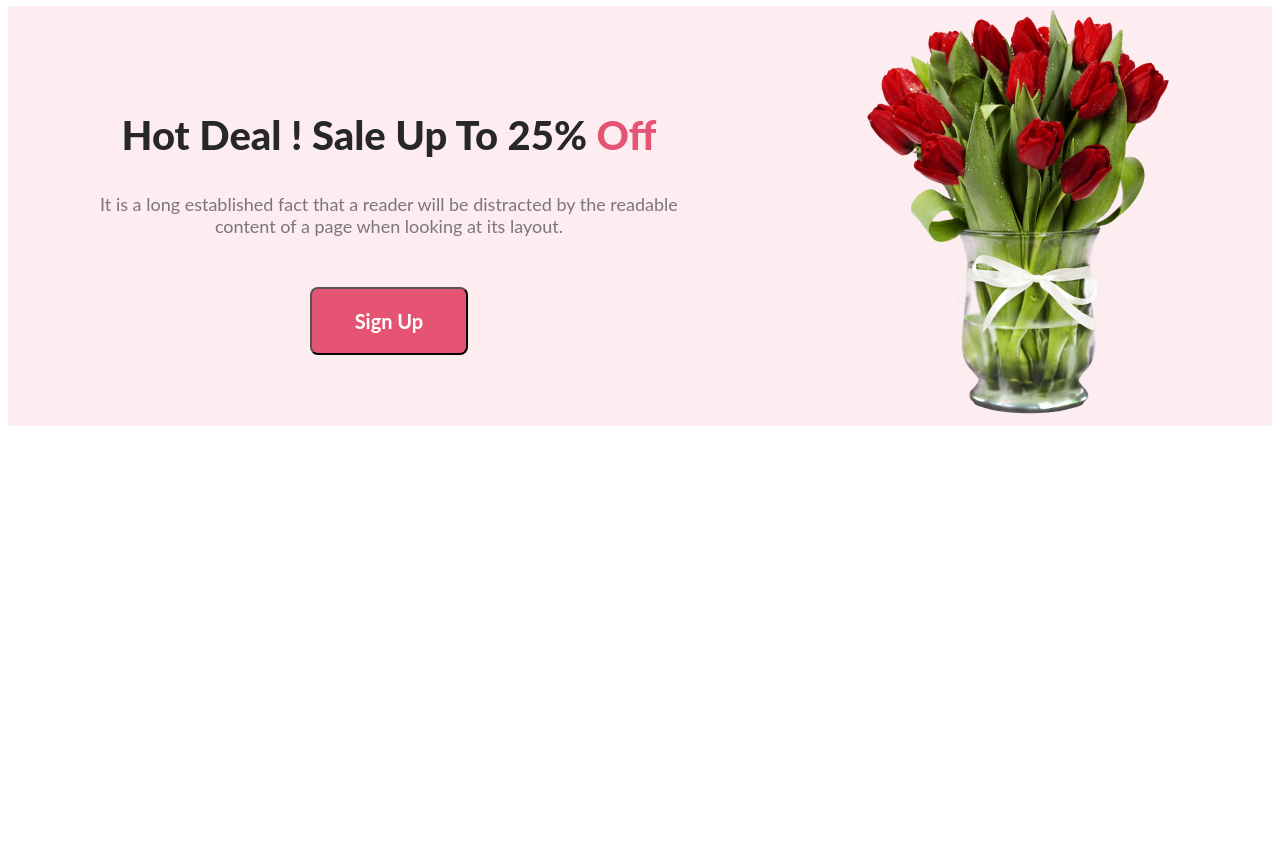
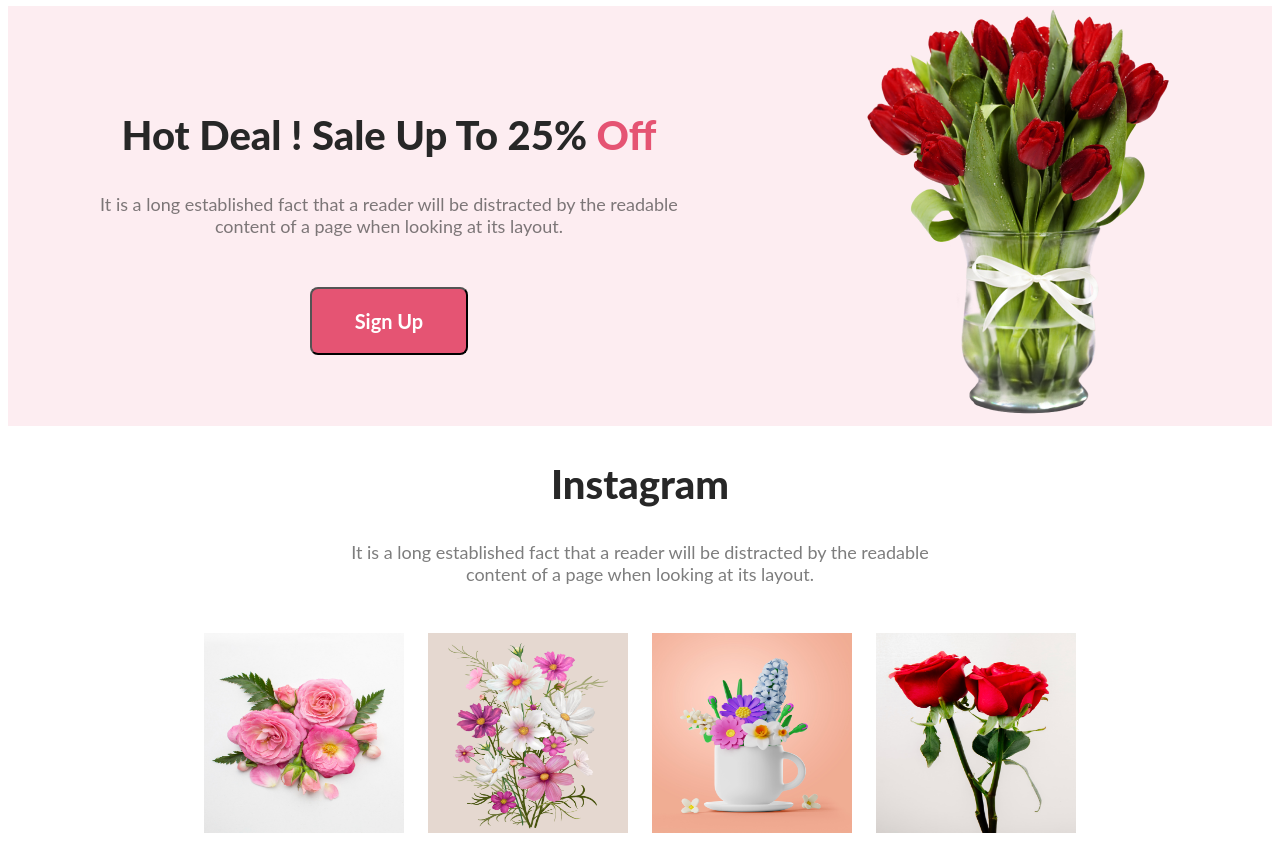
Before and after one commit to mahfuzul84/flower-shop-repo, a plain HTML site: page index.html in a window 1280 px wide. Shown: the part 1942-2790 px from the top of the page. Before the commit the page ends 2376 px from the top, so only its background shows below. Drawn offline with Linux system fonts and the light colour scheme.

Commit message:
instagram section style added

```diff
--- a/index.html
+++ b/index.html
@@ -74,6 +74,29 @@
                 </div>
             </div>
         </section>
-    </main>
+        <!-- instagram section start -->
+        <section>
+            <div class="instagram">
+                <h2 class="instagram-title">Instagram</h2>
+                <p class="instagram-description">It is a long established fact that a reader will be distracted by the readable <br>content of a page when looking at its layout.</p>
+            </div>
+           <div class="instagram-container">
+            <div class="instagram-pic">
+                <img class="instagram-img" src="images/Flower 01.png" alt="">
+            </div>
+            <div class="instagram-pic">
+                <img class="instagram-img" src="images/Rectangle 4.png" alt="">
+            </div>
+            <div class="instagram-pic">
+                <img class="instagram-img" src="images/Rectangle 5.png" alt="">
+            </div>
+            <div class="instagram-pic">
+                <img class="instagram-img" src="images/Rectangle 6.png" alt="">
+            </div>
+           </div>
+
+            </div>
+        </section>
+        </main>
 </body>
 </html>
--- a/styles/flower-shop.css
+++ b/styles/flower-shop.css
@@ -165,3 +165,34 @@ body{
     margin-top: 128px;
     text-align: center;
 }
+/* instagram related styles */
+.instagram-title{
+    color: #272727;
+    text-align: center;
+    font-family: lato;
+    font-size: 40px;
+    font-style: normal;
+    font-weight: 800;
+}
+.instagram-description{
+    color: rgba(39,39,39,0.60);
+    text-align: center;
+    font-family: lato;
+    font-size: 18px;
+    font-style: normal;
+    font-weight: 400;
+    margin-top: 24px;
+    margin-bottom: 48px;
+}
+.instagram-container{
+    display: flex;
+    justify-content: center;
+    margin-left: 240px;
+    margin-right: 240px;
+    gap: 24px;
+    background-color: #FFF;
+}
+.instagram-img{
+    width: 200px;
+    height: 200px;
+}
```
